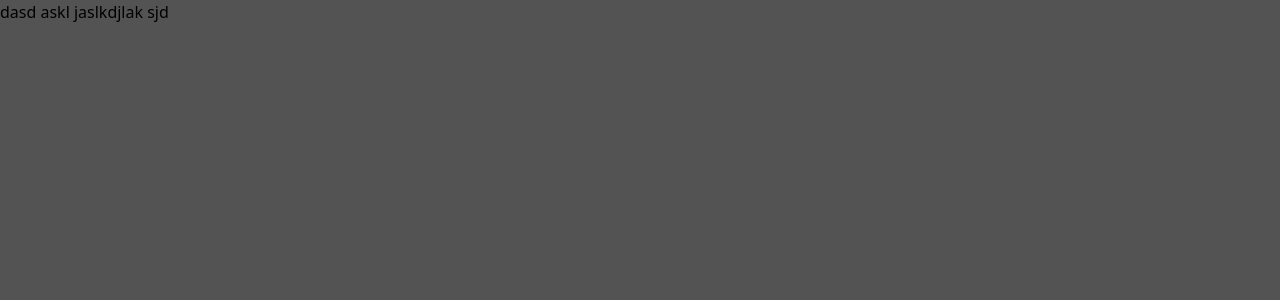
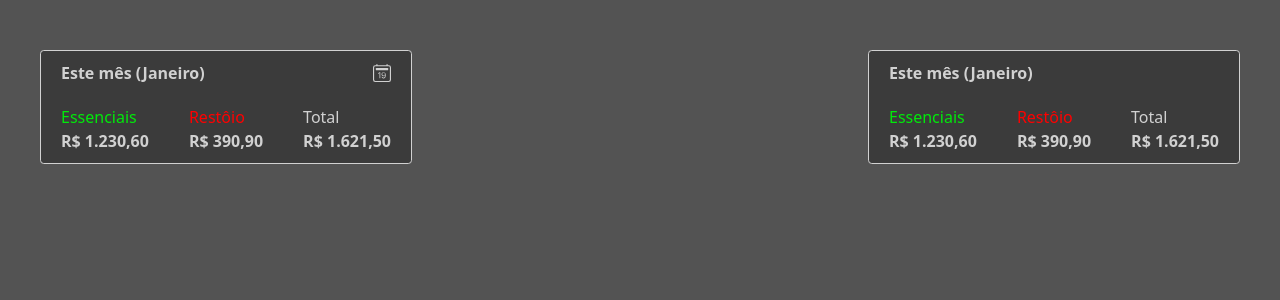
Before and after one commit to rodrigo-noschang/financial-control-front, a Next.js app: page / in a window 1280 px wide. Shown: the top 300 px of the page. Built offline with nearby package versions, Linux system fonts and the light colour scheme.

Commit message:
first try at composition and summary components, still static

```diff
--- /dev/null
+++ b/src/app/components/months-summary/MonthsSummaryDatePicker.tsx
@@ -0,0 +1,9 @@
+import { BsCalendar2Date } from "react-icons/bs";
+
+export function MonthsSummaryDatePicker() {
+	return (
+		<div>
+			<BsCalendar2Date size={18} className="text-standard-color" />
+		</div>
+	);
+}
--- /dev/null
+++ b/src/app/components/months-summary/MonthsSummaryHeader.tsx
@@ -0,0 +1,9 @@
+import { ReactNode } from "react";
+
+interface IProps {
+	children: ReactNode;
+}
+
+export function MonthsSummaryHeader({ children }: IProps) {
+	return <div className="flex justify-between items-center">{children}</div>;
+}
--- /dev/null
+++ b/src/app/components/months-summary/MonthsSummaryRoot.tsx
@@ -0,0 +1,13 @@
+import { ReactNode } from "react";
+
+interface IProps {
+	children: ReactNode;
+}
+
+export function MonthsSummaryRoot({ children }: IProps) {
+	return (
+		<div className="bg-box-bg py-4 px-8 rounded-md border-1 border-standard-color w-fit">
+			{children}
+		</div>
+	);
+}
--- /dev/null
+++ b/src/app/components/months-summary/MonthsSummaryTitle.tsx
@@ -0,0 +1,5 @@
+export function MonthsSummaryTitle() {
+	return (
+		<div className="text-standard-size font-bold"> Este mês (Janeiro) </div>
+	);
+}
--- /dev/null
+++ b/src/app/components/months-summary/MonthsSummaryValues.tsx
@@ -0,0 +1,20 @@
+export function MonthsSummaryValues() {
+	return (
+		<div className="flex items-center gap-16 mt-8">
+			<div className="flex flex-col">
+				<span className="text-essentials">Essenciais</span>
+				<span className="font-bold"> R$ 1.230,60 </span>
+			</div>
+
+			<div className="flex flex-col">
+				<span className="text-rest">Restôio</span>
+				<span className="font-bold"> R$ 390,90 </span>
+			</div>
+
+			<div className="flex flex-col">
+				<span>Total</span>
+				<span className="font-bold"> R$ 1.621,50 </span>
+			</div>
+		</div>
+	);
+}
--- /dev/null
+++ b/src/app/components/months-summary/index.tsx
@@ -0,0 +1,13 @@
+import { MonthsSummaryRoot } from "./MonthsSummaryRoot";
+import { MonthsSummaryTitle } from "./MonthsSummaryTitle";
+import { MonthsSummaryValues } from "./MonthsSummaryValues";
+import { MonthsSummaryHeader } from "./MonthsSummaryHeader";
+import { MonthsSummaryDatePicker } from "./MonthsSummaryDatePicker";
+
+export const MonthSummary = {
+	Root: MonthsSummaryRoot,
+	Title: MonthsSummaryTitle,
+	Values: MonthsSummaryValues,
+	Header: MonthsSummaryHeader,
+	DatePicker: MonthsSummaryDatePicker,
+};
--- a/src/app/globals.css
+++ b/src/app/globals.css
@@ -3,10 +3,17 @@
 @theme {
   --color-page-bg: #535353;
   --color-box-bg: #3B3B3B;
+  --color-standard-color: #D1D1D1;
+  --color-essentials: #00EA0A;
+  --color-rest: #FF0000;
+
+  --text-standard-size: 1.6rem;
+}
+
+html {
+  font-size: 62.5%;
 }
 
 * {
-  margin: 0;
-  padding: 0;
   box-sizing: border-box;
 }
--- a/src/app/layout.tsx
+++ b/src/app/layout.tsx
@@ -13,10 +13,7 @@ export default function RootLayout({
 }>) {
 	return (
 		<html lang="en">
-			<body
-				// className={`${geistSans.variable} ${geistMono.variable} antialiased`}
-				className="w-dvw h-dvh bg-page-bg"
-			>
+			<body className="w-dvw h-dvh bg-page-bg text-standard-color text-standard-size">
 				{children}
 			</body>
 		</html>
--- a/src/app/page.tsx
+++ b/src/app/page.tsx
@@ -1,3 +1,5 @@
+import { FinancialData } from "./pages/financial-data";
+
 export default function Home() {
-	return <div className="bg-transparent"> dasd askl jaslkdjlak sjd</div>;
+	return <FinancialData />;
 }
--- /dev/null
+++ b/src/app/pages/financial-data.tsx
@@ -0,0 +1,29 @@
+import { MonthSummary } from "../components/months-summary";
+import { MonthsSummaryTitle } from "../components/months-summary/MonthsSummaryTitle";
+
+export function FinancialData() {
+	return (
+		<div className="flex justify-center">
+			<div className="grow max-w-[1200px] mt-20">
+				<div className="flex justify-between">
+					<MonthSummary.Root>
+						<MonthSummary.Header>
+							<MonthsSummaryTitle />
+							<MonthSummary.DatePicker />
+						</MonthSummary.Header>
+
+						<MonthSummary.Values />
+					</MonthSummary.Root>
+
+					<MonthSummary.Root>
+						<MonthSummary.Header>
+							<MonthsSummaryTitle />
+						</MonthSummary.Header>
+
+						<MonthSummary.Values />
+					</MonthSummary.Root>
+				</div>
+			</div>
+		</div>
+	);
+}
```
Also changed, not shown: package.json (+6 -5 lines), 2 other files (tests, documents, lock files or other folders).
